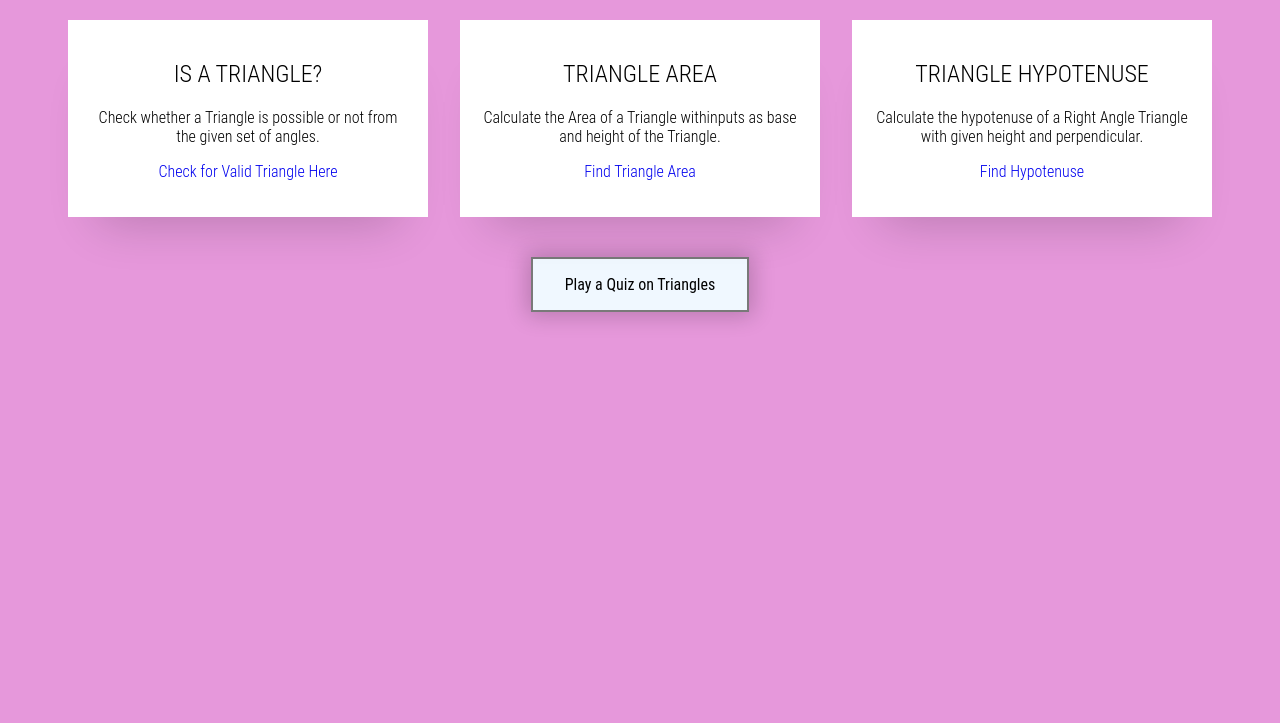
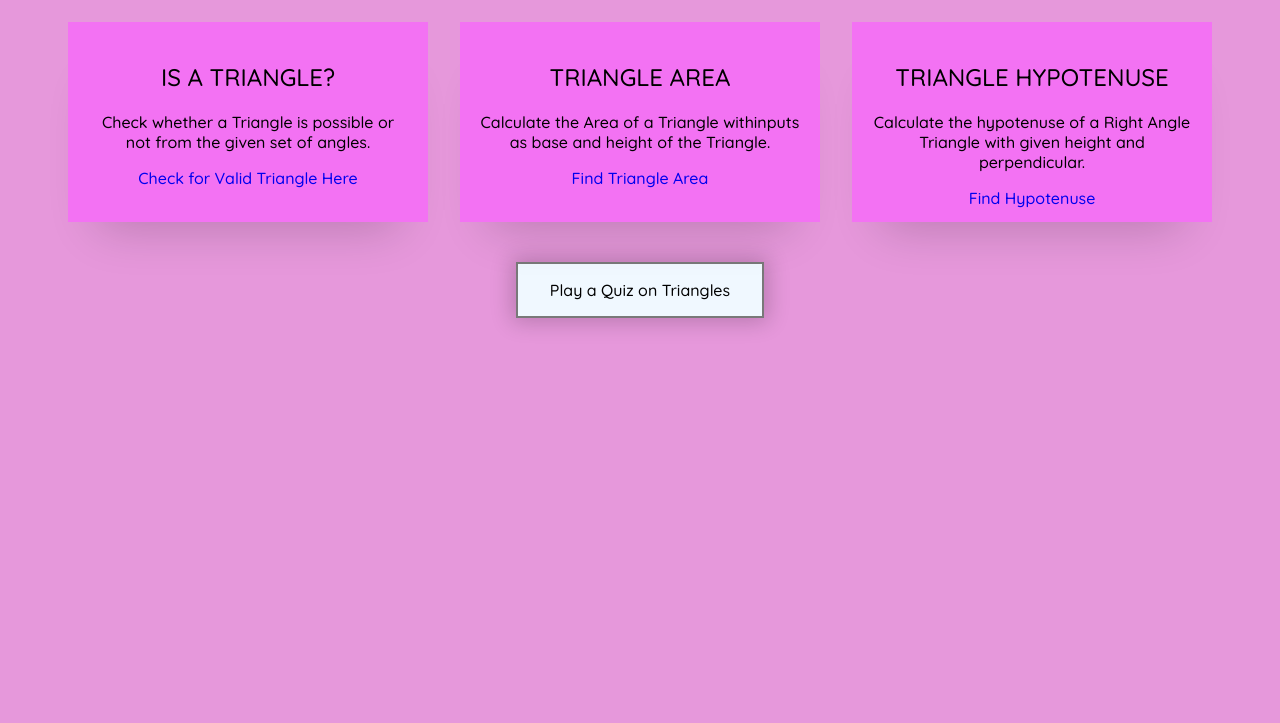
Before and after one commit to Yashmalhotra98/mark-12-fun-with-triangles, a plain HTML site: page home.html in a window 1280 px wide. Shown: the part 77-800 px from the top of the page. Drawn offline with Linux system fonts and the light colour scheme.

Commit message:
style: home.html

```diff
--- a/home.css
+++ b/home.css
@@ -10,7 +10,7 @@ body,
     background: #e698db;
     padding: 0;
     margin: 0;
-    font-family: 'Roboto Condensed', sans-serif;
+    font-family: 'Quicksand', sans-serif;
 }
 
 a {
@@ -63,7 +63,7 @@ a {
     min-width: 250px;
     margin: 16px;
     padding: 20px;
-    background: #fff;
+    background: rgb(243, 114, 243);
 }
 
 .card--loading,
--- a/home.html
+++ b/home.html
@@ -10,6 +10,7 @@
     <link rel="preconnect" href="https://fonts.googleapis.com">
     <link rel="preconnect" href="https://fonts.gstatic.com" crossorigin>
     <link href="https://fonts.googleapis.com/css2?family=Noto+Sans:wght@400;700&display=swap" rel="stylesheet">
+    <link href="https://fonts.googleapis.com/css2?family=Quicksand:wght@500;600&display=swap" rel="stylesheet">
 </head>
 
 <body>
```
